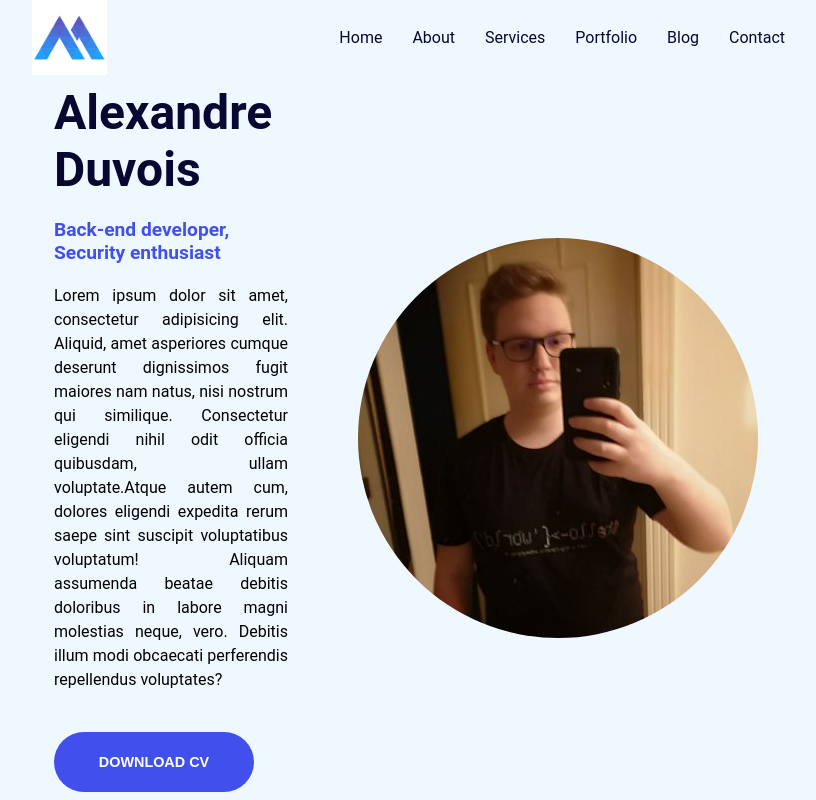
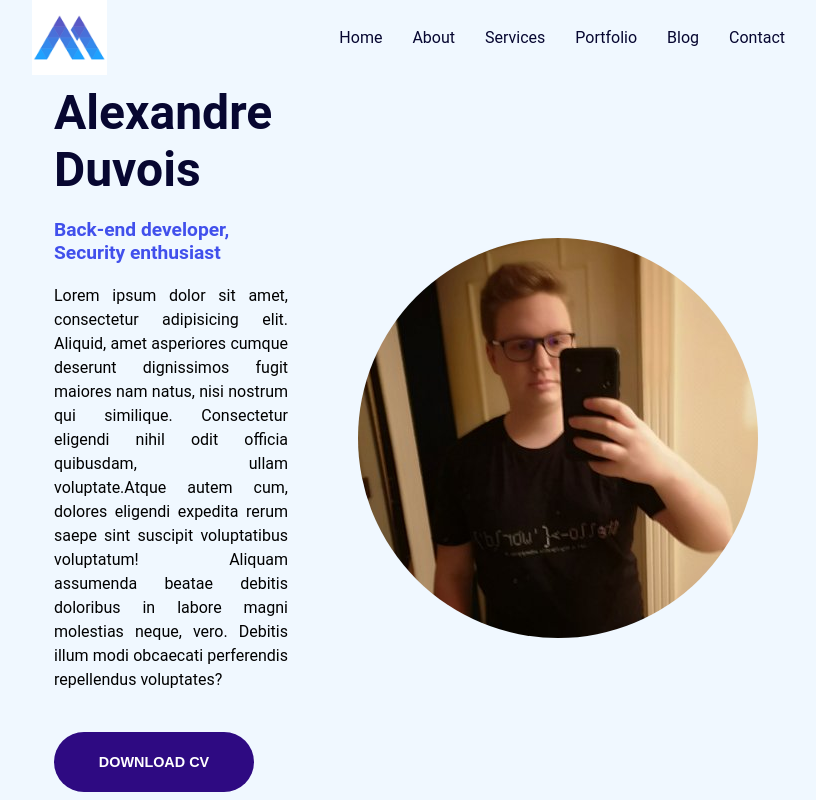
Before and after one commit to Madriax/ReactWebsite, a React (Create React App) app in the folder client/: page / in a window 1280 px wide. In both pictures the pointer is over the button "DOWNLOAD CV". Shown: the top 800 px of the page, without its empty margins (234-1050 px from the left). Built offline with nearby package versions, Linux system fonts and the light colour scheme.

Commit message:
Add hover effect on buttons

```diff
--- a/client/src/Assets/css/app.css
+++ b/client/src/Assets/css/app.css
@@ -112,6 +112,11 @@ nav {
     margin-top: 40px;
     font-size: 0.9em;
     cursor: pointer;
+    transition: background-color .2s;
+}
+
+.hero button:hover {
+    background-color: #2e0a82;
 }
 /* ===== -HERO- ===== */
 
@@ -173,10 +178,17 @@ nav {
     margin-top: 40px;
     font-size: 0.9em;
     cursor: pointer;
+    transition: all .2s;
+}
+
+.about .read-more button:hover {
+    background-color: #4150ec;
+    color: white;
 }
 
 .about .location {
     display: flex;
+    margin: auto;
     line-height: 3.5em;
 }
 
```
